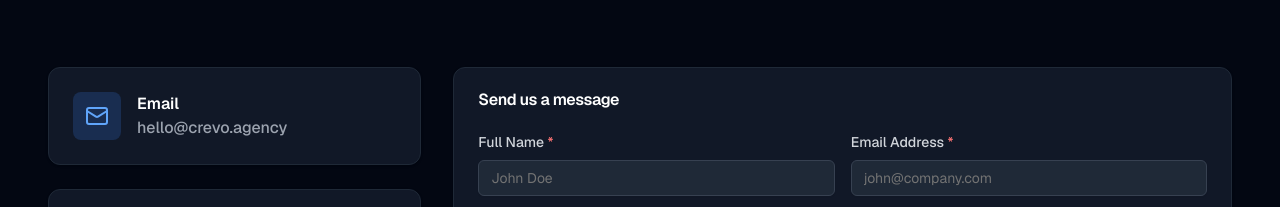
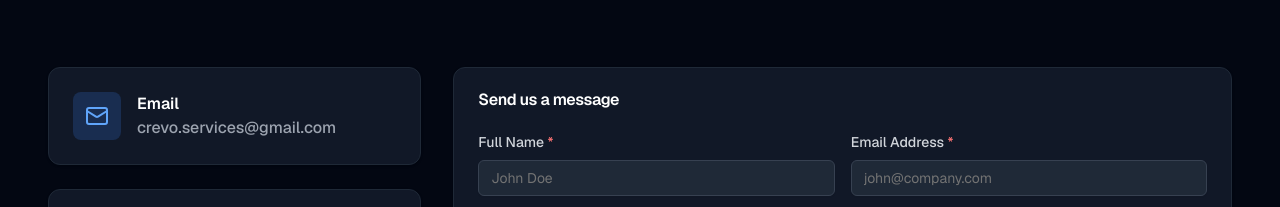
Before and after one commit to CrevoServices/crevo, a React (Vite) app: page / in a window 1280 px wide. Shown: the part 3344-3551 px from the top of the page. Built offline with nearby package versions, Linux system fonts and the light colour scheme.

Commit message:
Updated Contact.tsx

```diff
--- a/src/components/sections/Contact.tsx
+++ b/src/components/sections/Contact.tsx
@@ -137,7 +137,7 @@ export function Contact() {
                   <div>
                     <h3 className="font-semibold text-white">Email</h3>
                     <a href="mailto:hello@crevo.agency" className="text-gray-400 hover:text-blue-400 transition-colors">
-                      hello@crevo.agency
+                      crevo.services@gmail.com
                     </a>
                   </div>
                 </div>
```
